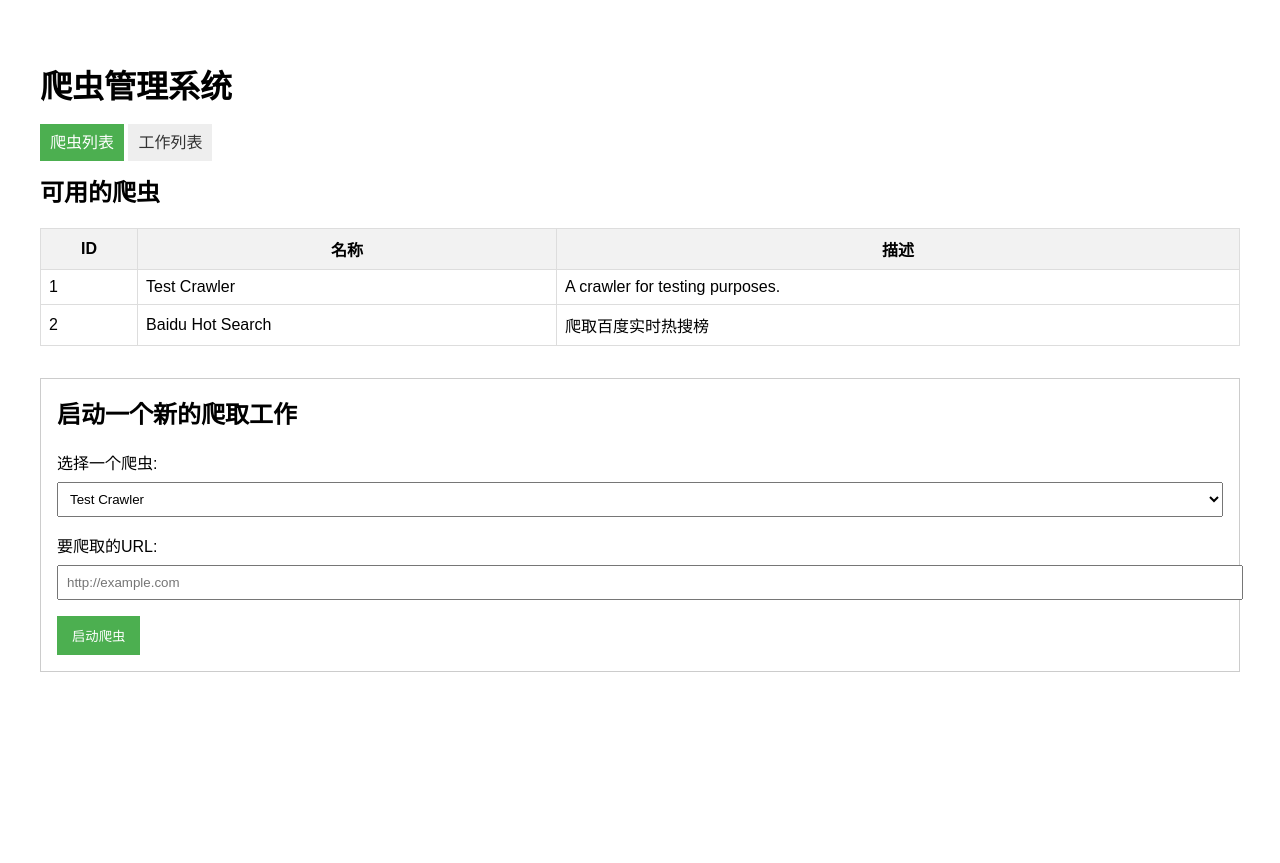
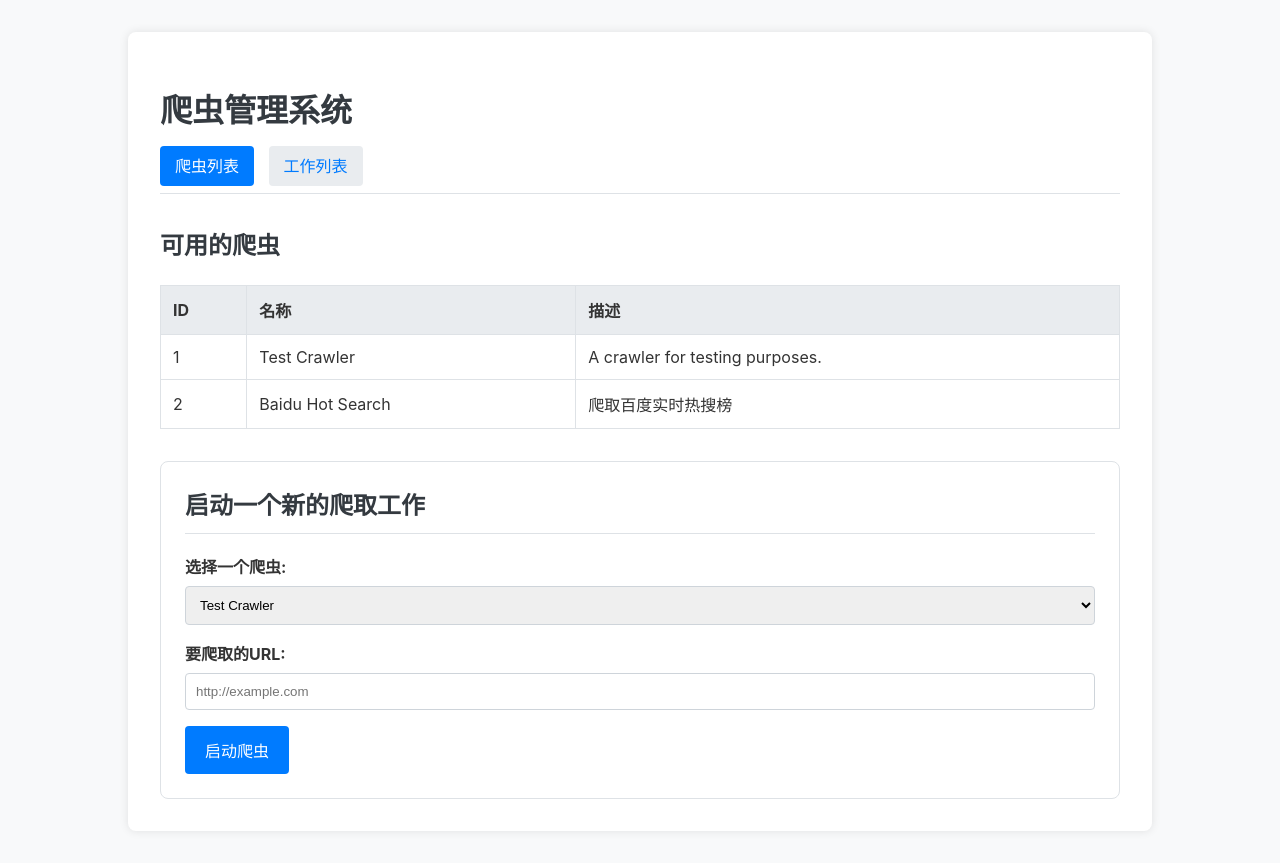
Before and after one commit to MrHeroJack/shoot3, a Django app: page /crawler/ in a window 1280 px wide. Before the commit the page ends 672 px from the top, so only its background shows below. Run offline with Django 5.2, Linux system fonts and the light colour scheme; data comes from the database, SQL or seed files in the repository.

Commit message:
refactor: 改进UI样式并添加中文注释
此提交包括以下改进：

1.  **UI样式增强**:
    - 更新了Web界面的CSS样式，使其具有更现代和专业的外观。
    - 改进了字体、布局、颜色和间距，以提高用户体验。

2.  **添加中文注释**:
    - 对项目中所有Python代码文件添加了详细的中文注释，以解释代码的逻辑和功能。
    - 这提高了代码的可读性和可维护性。

```diff
--- a/crawler_project/crawler/templates/crawler/crawler_list.html
+++ b/crawler_project/crawler/templates/crawler/crawler_list.html
@@ -3,21 +3,98 @@
 <head>
     <title>爬虫列表</title>
     <style>
-        body { font-family: sans-serif; }
-        table { border-collapse: collapse; width: 100%; }
-        th, td { border: 1px solid #ddd; padding: 8px; }
-        th { background-color: #f2f2f2; }
-        .container { padding: 2em; }
-        .form-container { margin-top: 2em; padding: 1em; border: 1px solid #ccc; }
-        .form-container h2 { margin-top: 0; }
-        .form-group { margin-bottom: 1em; }
-        label { display: block; margin-bottom: 0.5em; }
-        input, select { width: 100%; padding: 8px; }
-        button { padding: 10px 15px; background-color: #4CAF50; color: white; border: none; cursor: pointer; }
-        button:hover { background-color: #45a049; }
-        nav { margin-bottom: 1em; }
-        nav a { text-decoration: none; padding: 10px; background: #eee; color: #333; }
-        nav a.active { background: #4CAF50; color: white; }
+        body {
+            font-family: -apple-system, BlinkMacSystemFont, "Segoe UI", Roboto, "Helvetica Neue", Arial, sans-serif;
+            background-color: #f8f9fa;
+            color: #333;
+            margin: 0;
+            padding: 0;
+        }
+        .container {
+            max-width: 960px;
+            margin: 2em auto;
+            padding: 2em;
+            background-color: #fff;
+            border-radius: 8px;
+            box-shadow: 0 0 10px rgba(0,0,0,0.1);
+        }
+        h1, h2 {
+            color: #343a40;
+        }
+        table {
+            border-collapse: collapse;
+            width: 100%;
+            margin-top: 1.5em;
+        }
+        th, td {
+            border: 1px solid #dee2e6;
+            padding: 12px;
+            text-align: left;
+        }
+        th {
+            background-color: #e9ecef;
+        }
+        tbody tr:hover {
+            background-color: #f1f3f5;
+        }
+        .form-container {
+            margin-top: 2em;
+            padding: 1.5em;
+            border: 1px solid #dee2e6;
+            border-radius: 8px;
+        }
+        .form-container h2 {
+            margin-top: 0;
+            border-bottom: 1px solid #dee2e6;
+            padding-bottom: 0.5em;
+        }
+        .form-group {
+            margin-bottom: 1em;
+        }
+        label {
+            display: block;
+            margin-bottom: 0.5em;
+            font-weight: bold;
+        }
+        input, select {
+            width: 100%;
+            padding: 10px;
+            box-sizing: border-box;
+            border: 1px solid #ced4da;
+            border-radius: 4px;
+        }
+        button {
+            padding: 12px 20px;
+            background-color: #007bff;
+            color: white;
+            border: none;
+            border-radius: 4px;
+            cursor: pointer;
+            font-size: 1em;
+        }
+        button:hover {
+            background-color: #0056b3;
+        }
+        nav {
+            margin-bottom: 2em;
+            border-bottom: 1px solid #dee2e6;
+            padding-bottom: 1em;
+        }
+        nav a {
+            text-decoration: none;
+            padding: 10px 15px;
+            background: #e9ecef;
+            color: #007bff;
+            border-radius: 4px;
+            margin-right: 10px;
+        }
+        nav a:hover {
+            background: #d4d9df;
+        }
+        nav a.active {
+            background: #007bff;
+            color: white;
+        }
     </style>
 </head>
 <body>
--- a/crawler_project/crawler/urls.py
+++ b/crawler_project/crawler/urls.py
@@ -1,8 +1,14 @@
 from django.urls import path
 from . import views
 
+# 定义这个应用的URL模式
 urlpatterns = [
+    # 爬虫列表页面 (主页)
     path('', views.crawler_list, name='crawler_list'),
+
+    # 处理启动新爬取工作的表单提交
     path('start_crawl/', views.start_crawl, name='start_crawl'),
+
+    # 显示所有爬取工作的历史列表
     path('jobs/', views.job_list, name='job_list'),
 ]
--- a/crawler_project/crawler_project/urls.py
+++ b/crawler_project/crawler_project/urls.py
@@ -19,8 +19,14 @@ from django.contrib import admin
 from django.urls import path, include
 from django.views.generic import RedirectView
 
+# 项目的主URL路由配置
 urlpatterns = [
+    # Django admin后台
     path("admin/", admin.site.urls),
+
+    # 将所有 /crawler/ 开头的URL都转发到 crawler 应用的 urls.py 文件中进行处理
     path("crawler/", include("crawler.urls")),
+
+    # 将根URL (/) 重定向到爬虫列表页面
     path("", RedirectView.as_view(url="/crawler/", permanent=True)),
 ]
```
Also changed, not shown: crawler_project/crawler/management/commands/run_crawler.py (+20 -8 lines), crawler_project/crawler/templates/crawler/job_list.html (+58 -12 lines).
